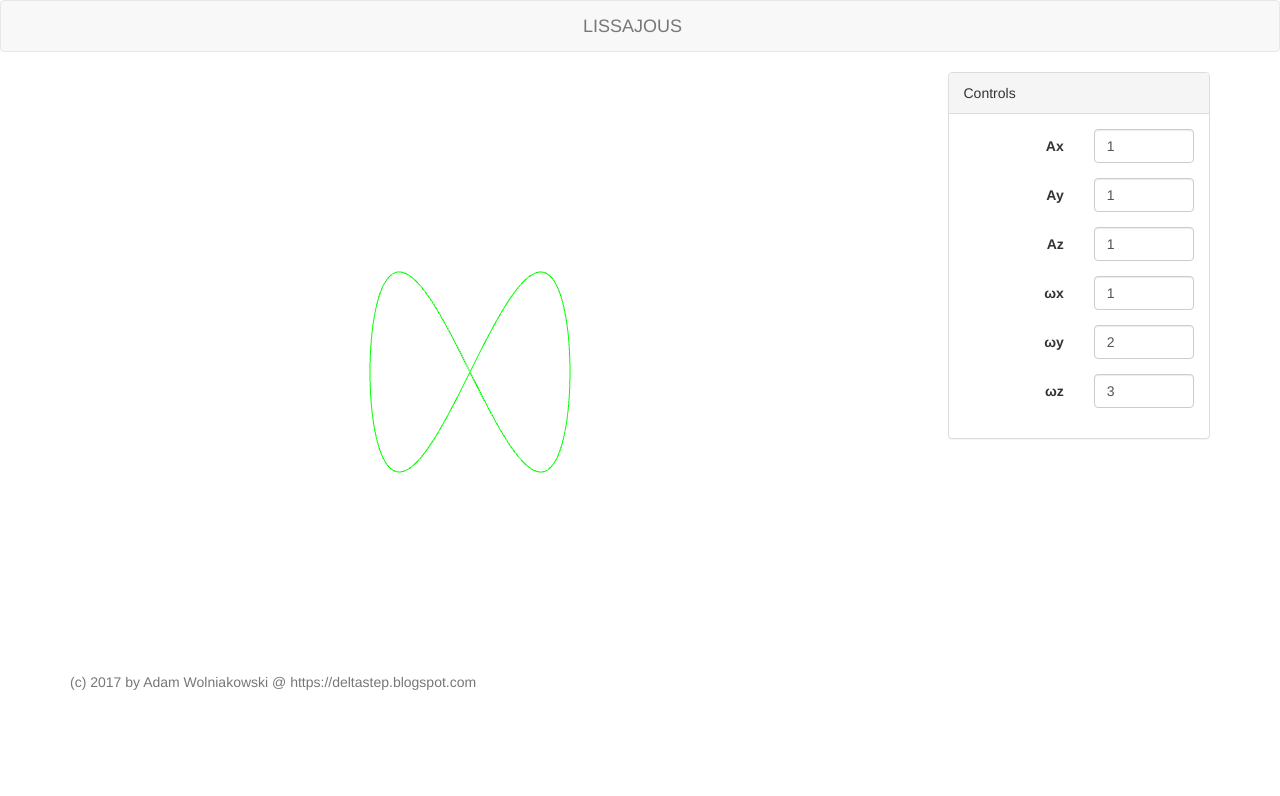
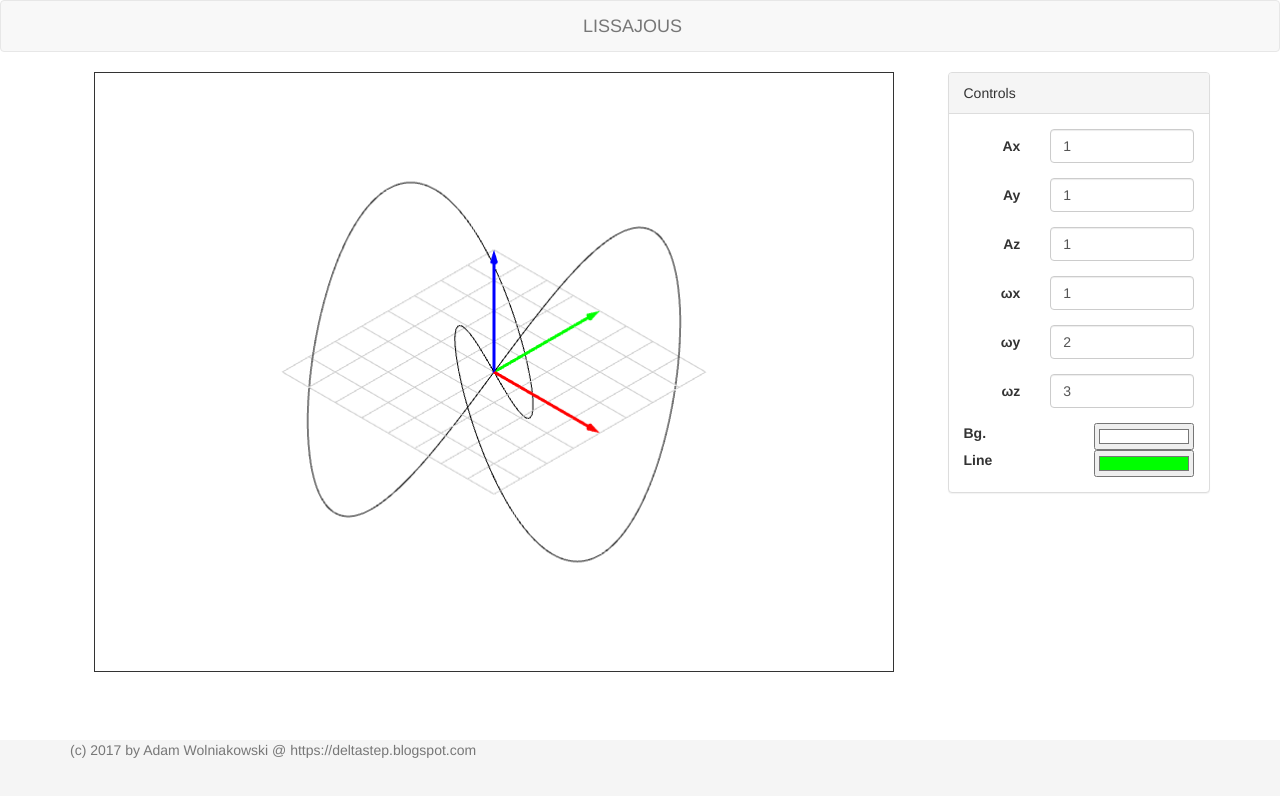
Before and after one commit to dagothar/lissajous, a plain HTML site: page index.html in a window 1280 px wide. Drawn offline with Linux system fonts and the light colour scheme.

Commit message:
new layout

```diff
--- a/index.html
+++ b/index.html
@@ -20,8 +20,23 @@
   <div class="container">
     <div class="row">
 
+      <!--div class="col-md-2">
+
+        <div class="panel panel-default">
+
+          <div class="panel-heading">Parameters</div>
+
+          <div class="panel-body">
+
+
+          </div>
+
+        </div>
+      </div-->
+
+
       <div class="col-md-9">
-        <div>
+        <div class="canvas-container">
           <canvas id="view" width="800" height="600"></canvas>
         </div>
       </div>
@@ -43,52 +58,66 @@
               <button type="button" class="button-stop btn btn-default btn-block">Pause <span class="glyphicon glyphicon-pause"></span></button>
             </div-->
 
-            <!-- parameters -->
             <form class="form-horizontal">
 
               <div class="form-group">
-                <label class="control-label col-sm-6">Ax</label>
-                <div class="col-sm-6">
+                <label class="control-label col-sm-4">Ax</label>
+                <div class="col-sm-8">
                   <input type="number" class="form-control parameter parameter-Ax" value="1" step="0.1">
                 </div>
               </div>
 
               <div class="form-group">
-                <label class="control-label col-sm-6">Ay</label>
-                <div class="col-sm-6">
+                <label class="control-label col-sm-4">Ay</label>
+                <div class="col-sm-8">
                   <input type="number" class="form-control parameter parameter-Ay" value="1" step="0.1">
                 </div>
               </div>
 
+
               <div class="form-group">
-                <label class="control-label col-sm-6">Az</label>
-                <div class="col-sm-6">
+                <label class="control-label col-sm-4">Az</label>
+                <div class="col-sm-8">
                   <input type="number" class="form-control parameter parameter-Az" value="1" step="0.1">
                 </div>
               </div>
 
               <div class="form-group">
-                <label class="control-label col-sm-6">ωx</label>
-                <div class="col-sm-6">
+                <label class="control-label col-sm-4">ωx</label>
+                <div class="col-sm-8">
                   <input type="number" class="form-control parameter parameter-wx" value="1" step="1.0">
                 </div>
               </div>
 
               <div class="form-group">
-                <label class="control-label col-sm-6">ωy</label>
-                <div class="col-sm-6">
+                <label class="control-label col-sm-4">ωy</label>
+                <div class="col-sm-8">
                   <input type="number" class="form-control parameter parameter-wy" value="2" step="1.0">
                 </div>
               </div>
 
               <div class="form-group">
-                <label class="control-label col-sm-6">ωz</label>
-                <div class="col-sm-6">
+                <label class="control-label col-sm-4">ωz</label>
+                <div class="col-sm-8">
                   <input type="number" class="form-control parameter parameter-wz" value="3" step="1.0">
                 </div>
               </div>
+            </form>
 
-            </form>
+            <!-- controls -->
+            <div class="row">
+              <label class="col-sm-6">Bg.</label>
+              <div class="col-sm-6">
+                <input type="color" name="background-color" value="#ffffff"/>
+              </div>
+            </div>
+
+            <div class="row">
+              <label class="col-sm-6">Line</label>
+              <div class="col-sm-6">
+                <input type="color" name="background-color" value="#00ff00"/>
+              </div>
+            </div>
 
           </div>
         </div>
@@ -107,7 +136,8 @@
   <script src="vendor/jquery/jquery-3.2.0.min.js"></script>
   <script src="vendor/threejs/three.min.js"></script>
   <script src="vendor/threejs/OrbitControls.js"></script>
-  <script src="vendor/threejs/CanvasRenderer.js"></script>
+  <script src="scripts/grid.js"></script>
+  <script src="scripts/axes.js"></script>
   <script src="scripts/lissajous.js"></script>
   <script src="scripts/main.js"></script>
 </body>
--- /dev/null
+++ b/scripts/axes.js
@@ -0,0 +1,52 @@
+var Axes = (function() {
+
+  function Axes(size, radius) {
+
+    var _size = typeof size !== 'undefined' ? size : 1.0;
+    var _radius = typeof radius !== 'undefined' ? radius : 0.01;
+
+
+    this.render = function(scene, renderer) {
+      var material_r = new THREE.MeshBasicMaterial({ color: '#ff0000' });
+      var material_g = new THREE.MeshBasicMaterial({ color: '#00ff00' });
+      var material_b = new THREE.MeshBasicMaterial({ color: '#0000ff' });
+
+      var axis = new THREE.CylinderGeometry(_radius, _radius, 0.9*_size, 100);
+      var arrow = new THREE.CylinderGeometry(0.0, 2.5*_radius, 0.1*_size, 100);
+
+      /* X AXIS */
+      var x_axis = new THREE.Mesh(axis, material_r);
+      x_axis.position.x = 0.9*_size/2;
+      x_axis.rotation.z = -Math.PI/2
+      scene.add(x_axis);
+      var x_arrow = new THREE.Mesh(arrow, material_r);
+      x_arrow.position.x = 0.95*_size;
+      x_arrow.rotation.z = -Math.PI/2
+      scene.add(x_arrow);
+
+      /* Y AXIS */
+      var y_axis = new THREE.Mesh(axis, material_g);
+      y_axis.position.y = 0.9*_size/2;
+      y_axis.rotation.z = 0;
+      scene.add(y_axis);
+      var y_arrow = new THREE.Mesh(arrow, material_g);
+      y_arrow.position.y = 0.95*_size;
+      y_arrow.rotation.z = 0;
+      scene.add(y_arrow);
+
+      /* Z AXIS */
+      var z_axis = new THREE.Mesh(axis, material_b);
+      z_axis.position.z = 0.9*_size/2;
+      z_axis.rotation.x = Math.PI/2;
+      scene.add(z_axis);
+      var z_arrow = new THREE.Mesh(arrow, material_b);
+      z_arrow.position.z = 0.95*_size;
+      z_arrow.rotation.x = Math.PI/2;
+      scene.add(z_arrow);
+    };
+
+  };
+
+
+  return Axes;
+} ());
--- /dev/null
+++ b/scripts/grid.js
@@ -0,0 +1,42 @@
+var Grid = (function() {
+
+  function Grid(size, offset, color, lineWidth) {
+
+    var _size = typeof size !== 'undefined' ? size : 2.0;
+    var _offset = typeof offset !== 'undefined' ? offset : 1.0;
+    var _color = typeof color !== 'undefined' ? color : '#cccccc';
+    var _lineWidth = typeof lineWidth !== 'undefined' ? lineWidth : 1;
+
+
+    this.render = function(scene, renderer) {
+
+      var material = new THREE.LineBasicMaterial({ color: _color, linewidth: _lineWidth });
+
+      // y lines
+      for (var t = -_size/2.0; t <= _size/2.0; t += _offset) {
+        var geometry = new THREE.Geometry();
+        geometry.vertices.push(new THREE.Vector3(t, -_size/2.0, 0.0));
+        geometry.vertices.push(new THREE.Vector3(t, _size/2.0, 0.0));
+        var line = new THREE.Line(geometry, material);
+        line.name = "grid";
+
+        scene.add(line);
+      }
+
+      // x lines
+      for (var t = -_size/2.0; t <= _size/2.0; t += _offset) {
+        var geometry = new THREE.Geometry();
+        geometry.vertices.push(new THREE.Vector3(-_size/2.0, t, 0.0));
+        geometry.vertices.push(new THREE.Vector3(_size/2.0, t, 0.0));
+        var line = new THREE.Line(geometry, material);
+        line.name = "grid";
+
+        scene.add(line);
+      }
+    };
+
+  };
+
+
+  return Grid;
+} ());
--- a/scripts/lissajous.js
+++ b/scripts/lissajous.js
@@ -1,38 +1,33 @@
 var Lissajous = (function() {
 
-  function Lissajous(A, w, p) {
+  function Lissajous(params) {
 
-    //var A[3] = { 1.0, 1.0, 1.0 };
-    //var w[3] = { 1.0, 1.0, 1.0 };
-    //var p[3] = { 0.0, 0.0, 0.0 };
+    var Ax = params['Ax'];
+    var wx = params['wx'];
+    var px = params['px'];
+    var Ay = params['Ay'];
+    var wy = params['wy'];
+    var py = params['py'];
+    var Az = params['Az'];
+    var wz = params['wz'];
+    var pz = params['pz'];
 
-    var A = A, w = w, p = p;
-
-    var material = new THREE.LineBasicMaterial({ color: 0x00ff00, linewidth: 3 });
+    var material = new THREE.LineBasicMaterial({ color: 0x000000, linewidth: 3 });
 
 
-    this.getA = function() { return A; };
-    this.setA = function(x) { A = x; };
-    this.getW = function() { return W; };
-    this.setW = function(x) { w = x; };
-    this.getP = function() { return A; };
-    this.setPP = function(x) { p = x; };
-
+    this.getAx = function() { return Ax; };
+    this.setAx = function(v) { Ax = v; };
 
     this.x = function(t) {
       return {
-        x: A[0] * Math.sin(2*Math.PI*w[0]*t + p[0]),
-        y: A[1] * Math.sin(2*Math.PI*w[1]*t + p[1]),
-        z: A[2] * Math.sin(2*Math.PI*w[2]*t + p[2])
+        x: Ax * Math.sin(2*Math.PI*wx*t + px),
+        y: Ay * Math.sin(2*Math.PI*wy*t + py),
+        z: Az * Math.sin(2*Math.PI*wz*t + pz)
       };
     };
 
 
     this.render = function(scene, renderer) {
-
-      var prev_line = scene.getObjectByName("curve");
-      scene.remove(prev_line);
-
       var geometry = new THREE.Geometry();
 
       for (var t = 0.0; t <= 2*Math.PI; t += 0.001) {
--- a/scripts/main.js
+++ b/scripts/main.js
@@ -1,3 +1,13 @@
+function clone(obj) {
+  if (null == obj || "object" != typeof obj) return obj;
+  var copy = obj.constructor();
+  for (var attr in obj) {
+    if (obj.hasOwnProperty(attr)) copy[attr] = obj[attr];
+  }
+  return copy;
+}
+
+
 $(document).ready(function() {
 
   var canvas;
@@ -7,7 +17,41 @@ $(document).ready(function() {
   var controls;
   var light;
 
-  var curve = new Lissajous([ 1, 1, 1 ], [ 1, 2, 4 ], [ 0, 0, 0 ]);
+  var defaultParams = {
+    Ax: 1.0,
+    wx: 1.0,
+    px: 0.0,
+    Ay: 1.0,
+    wy: 2.0,
+    py: 0.0,
+    Az: 1.0,
+    wz: 3.0,
+    pz: 0.0
+  };
+
+
+  function getParameters() {
+    var params = clone(defaultParams);
+
+    params.Ax = parseFloat($('.parameter-Ax').val());
+    params.wx = parseFloat($('.parameter-wx').val());
+    //params.px = parseFloat($('.parameter-px').val());
+    params.Ay = parseFloat($('.parameter-Ay').val());
+    params.wy = parseFloat($('.parameter-wy').val());
+    //params.py = parseFloat($('.parameter-py').val());
+    params.Az = parseFloat($('.parameter-Az').val());
+    params.wz = parseFloat($('.parameter-wz').val());
+    //params.pz = parseFloat($('.parameter-pz').val());
+
+    return params;
+  };
+
+
+  var params = getParameters();
+  console.log(params);
+  var curve = new Lissajous(params);
+  var grid = new Grid(2.0, 0.25);
+  var axes = new Axes(1.0, 0.01);
 
 
   function initialize() {
@@ -15,35 +59,42 @@ $(document).ready(function() {
 
     /* initialize THREEjs */
     scene     = new THREE.Scene();
+    //scene.fog = new THREE.FogExp2(0xcccccc, 0.002);
+
     //camera    = new THREE.PerspectiveCamera(75, 1.0*canvas.width/canvas.height, 0.1, 1000);
-    camera    = new THREE.OrthographicCamera(-canvas.width/200, canvas.width/200, -canvas.height/200, canvas.height/200, -10, 10);
-    renderer  = new THREE.WebGLRenderer({ antialias: true, canvas: canvas });
-    controls  = new THREE.OrbitControls(camera, canvas);
 
-    scene.fog = new THREE.FogExp2(0xcccccc, 0.002);
-
-    camera.position.set(0, 0, 1);
+    camera    = new THREE.OrthographicCamera(-canvas.width/200, canvas.width/200, canvas.height/200, -canvas.height/200, -10, 10);
+    camera.position.set(1, -1, 1);
+    camera.up = new THREE.Vector3(0, 0, 1);
     camera.lookAt(new THREE.Vector3(0, 0, 0));
 
+    renderer  = new THREE.WebGLRenderer({ antialias: true, canvas: canvas });
     renderer.setSize(canvas.width, canvas.height);
     renderer.setClearColor(0xffffff);
 
+    controls  = new THREE.OrbitControls(camera, canvas);
     controls.addEventListener('change', render);
+    controls.zoom0 = 1.5;
+    controls.reset();
 
-    light = new THREE.PointLight(0xffffff, 1.0);
-    scene.add(light);
-    light.position.set(0, 0, 10);
+    //light = new THREE.PointLight(0xffffff, 1.0);
+    //scene.add(light);
+    //light.position.set(0, 0, 10);
   };
 
 
   function requestAnimationFrame(renderer) {
+    scene     = new THREE.Scene();
+
+    axes.render(scene, renderer);
+    grid.render(scene, renderer);
     curve.render(scene, renderer);
   };
 
 
   function animate() {
     requestAnimationFrame(render);
-    controls.update();
+    //controls.update();
   };
 
 
@@ -54,6 +105,7 @@ $(document).ready(function() {
 
   initialize();
   animate();
+  render();
 
 
   $('.parameter').change(function() {
--- a/styles/main.css
+++ b/styles/main.css
@@ -2,8 +2,30 @@
 
 input { width: 100%; }
 
-#layer1 {
-  position:absolute;
-  left:0px;
-  top:0px;
+.canvas-container {
+  margin: 0 auto;
+  width: 800px;
 }
+
+#view {
+  border: 1px solid #333;
+}
+
+/* Sticky footer styles
+-------------------------------------------------- */
+html {
+  position: relative;
+  min-height: 100%;
+}
+body {
+  /* Margin bottom by footer height */
+  margin-bottom: 60px;
+}
+.footer {
+  position: absolute;
+  bottom: 0;
+  width: 100%;
+  /* Set the fixed height of the footer here */
+  height: 60px;
+  background-color: #f5f5f5;
+}
```
